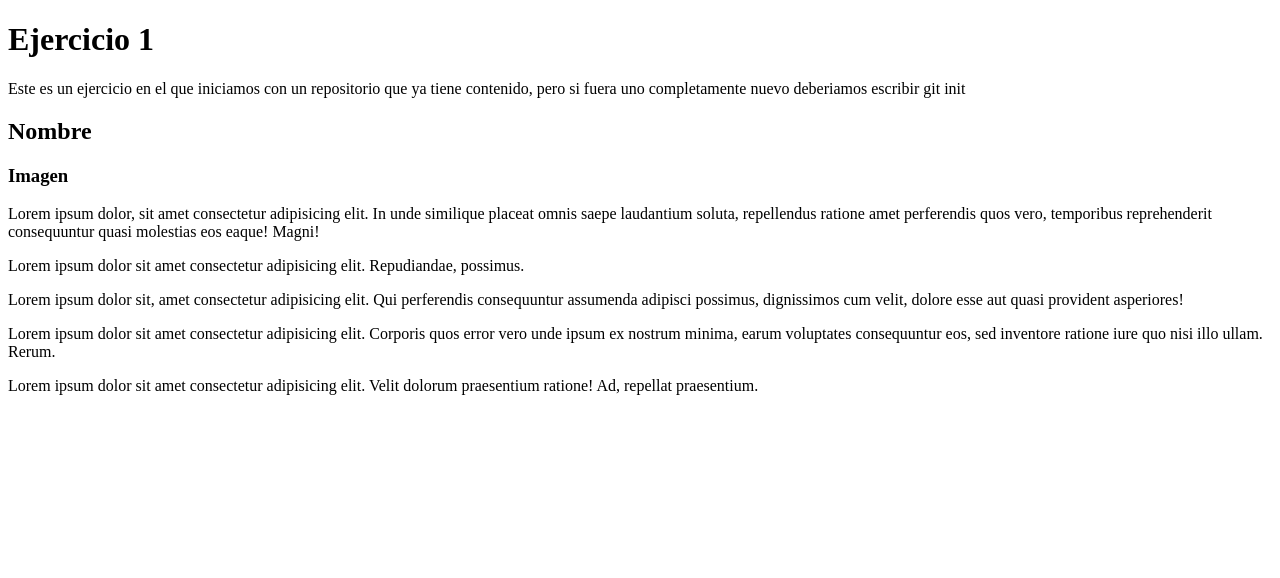
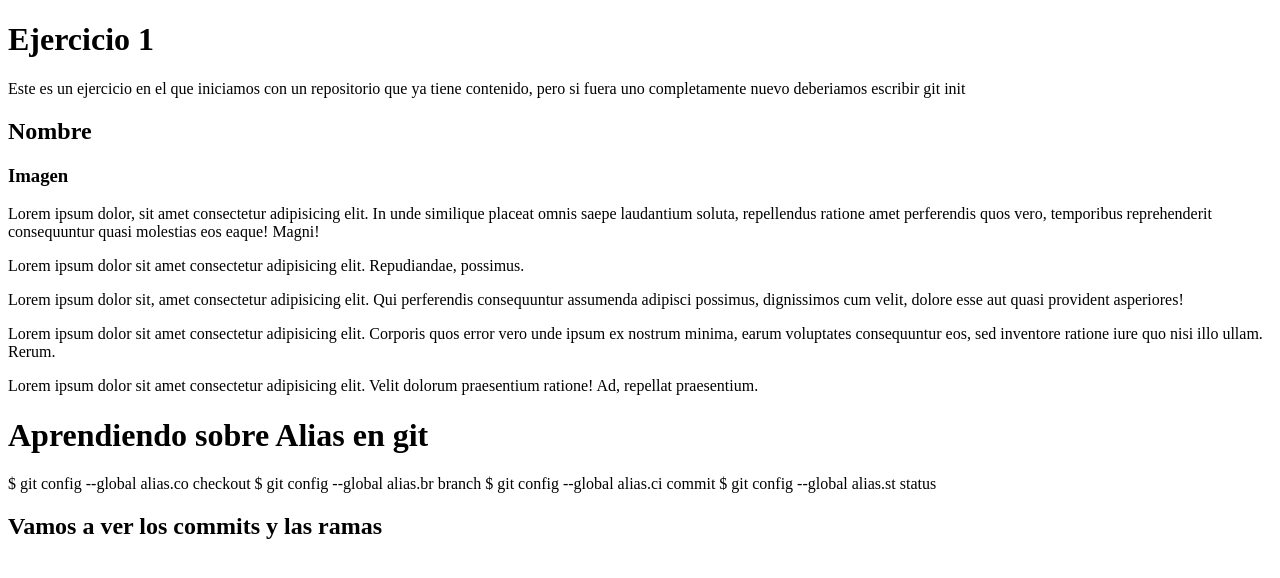
Before and after one commit to cinthylli/proyectoFinalBictia, a plain HTML site: page test.html in a window 1280 px wide. Drawn offline with Linux system fonts and the light colour scheme.

Commit message:
ejercicios para el grupo

```diff
--- a/test.html
+++ b/test.html
@@ -21,6 +21,12 @@
     <p class="pareja4">Lorem ipsum dolor sit amet consectetur adipisicing elit. Corporis quos error vero unde ipsum ex nostrum minima, earum voluptates consequuntur eos, sed inventore ratione iure quo nisi illo ullam. Rerum.</p>
     <p class="pareja5">Lorem ipsum dolor sit amet consectetur adipisicing elit. Velit dolorum praesentium ratione! Ad, repellat praesentium.</p>
 
+  <h1>Aprendiendo sobre Alias en git</h1>
+  <p>$ git config --global alias.co checkout
+    $ git config --global alias.br branch
+    $ git config --global alias.ci commit
+    $ git config --global alias.st status</p>
 
+    <h2>Vamos a ver los commits y las ramas</h2>
 </body>
 </html>
```
Also changed, not shown: 1 other file.
